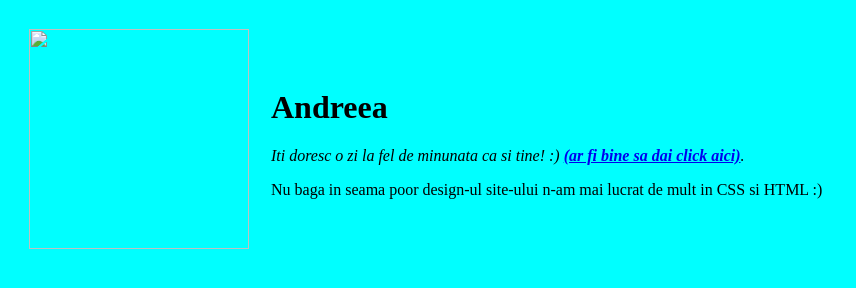
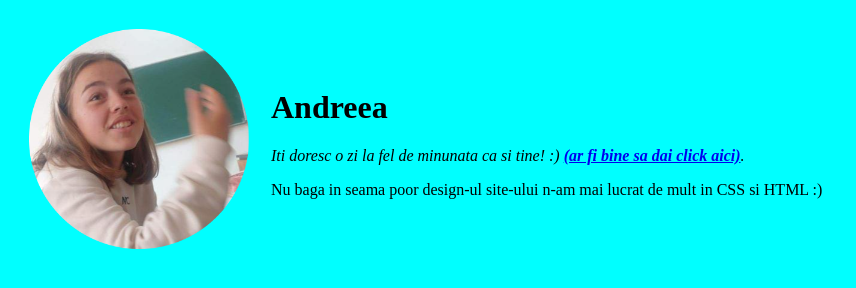
Before and after one commit to TheMathCoder/4deea, a plain HTML site: page index.html in a window 1280 px wide. Shown: the whole page, without its empty margins (0-856 px from the left). Drawn offline with Linux system fonts and the light colour scheme.

Commit message:
Update index.html

```diff
--- a/index.html
+++ b/index.html
@@ -13,7 +13,7 @@
         <tr>
           <td>
             <img
-              src="images/deea.png"
+              src="img/deea.png"
               width="220"
               height="220"
             />
```
